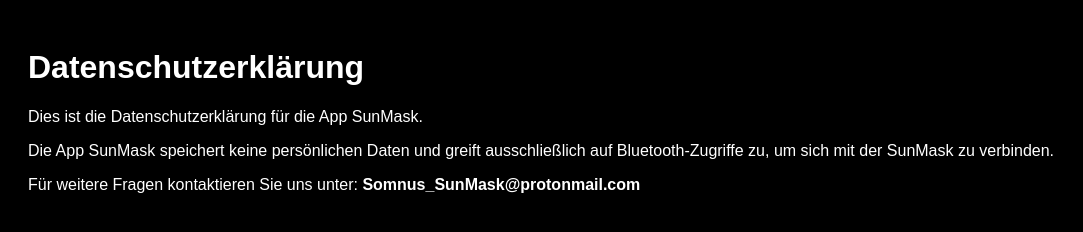
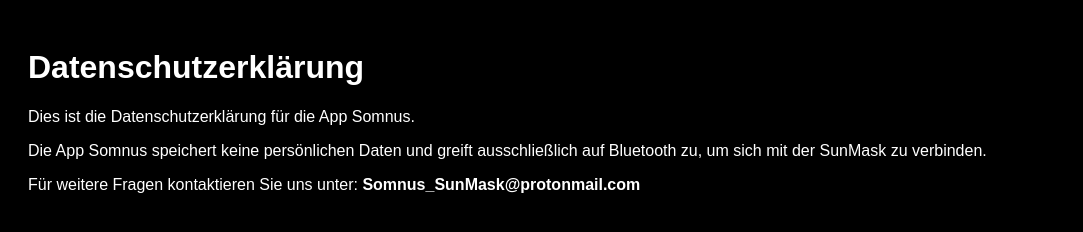
Before and after one commit to SomnusSunMask/Somnus-Datenschutz, a plain HTML site: page index.html in a window 1280 px wide. Shown: the whole page, without its empty margins (0-1083 px from the left). Drawn offline with Linux system fonts and the light colour scheme.

Commit message:
Update index.html

```diff
--- a/index.html
+++ b/index.html
@@ -6,8 +6,8 @@
 </head>
 <body style="background-color: black; color: white; font-family: sans-serif; padding: 20px;">
     <h1>Datenschutzerklärung</h1>
-    <p>Dies ist die Datenschutzerklärung für die App SunMask.</p>
-    <p>Die App SunMask speichert keine persönlichen Daten und greift ausschließlich auf Bluetooth-Zugriffe zu, um sich mit der SunMask zu verbinden.</p>
+    <p>Dies ist die Datenschutzerklärung für die App Somnus.</p>
+    <p>Die App Somnus speichert keine persönlichen Daten und greift ausschließlich auf Bluetooth zu, um sich mit der SunMask zu verbinden.</p>
     <p>Für weitere Fragen kontaktieren Sie uns unter: <strong>Somnus_SunMask@protonmail.com</strong></p>
 </body>
 </html>
```
